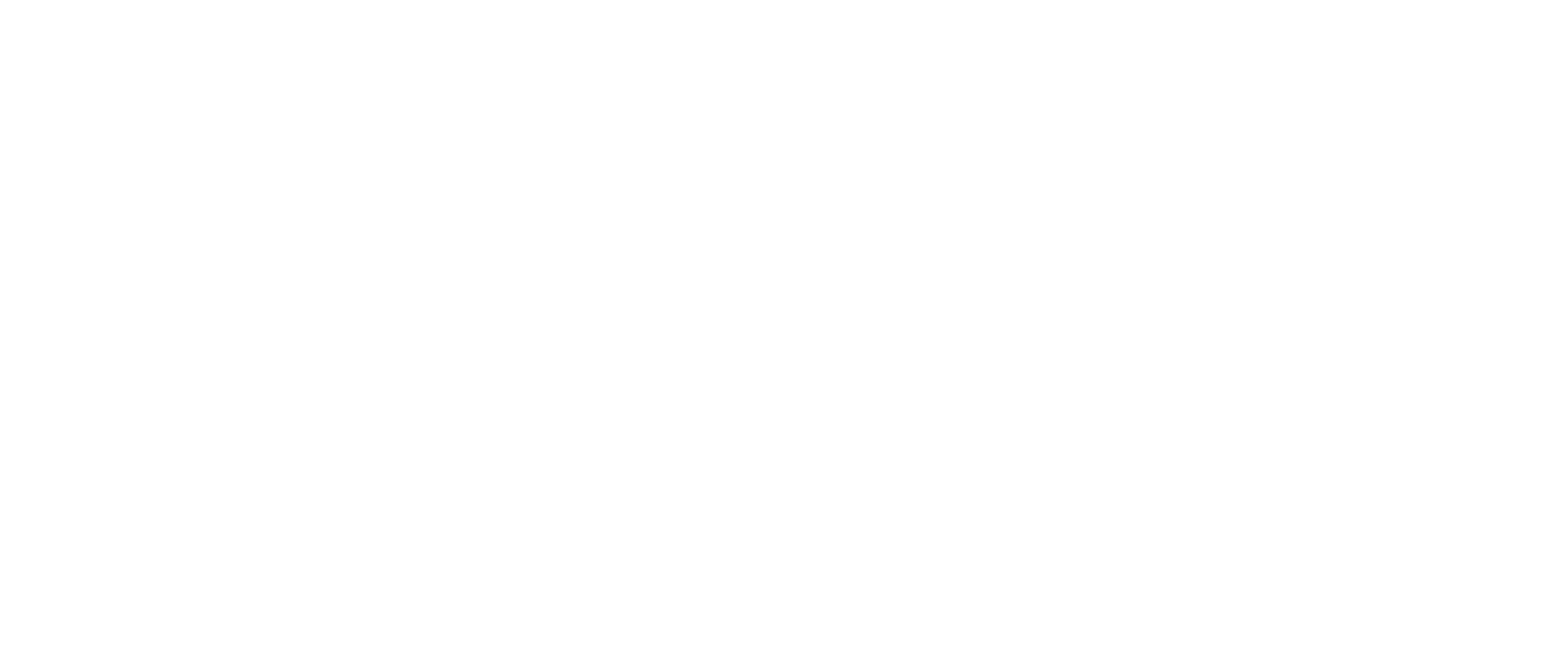
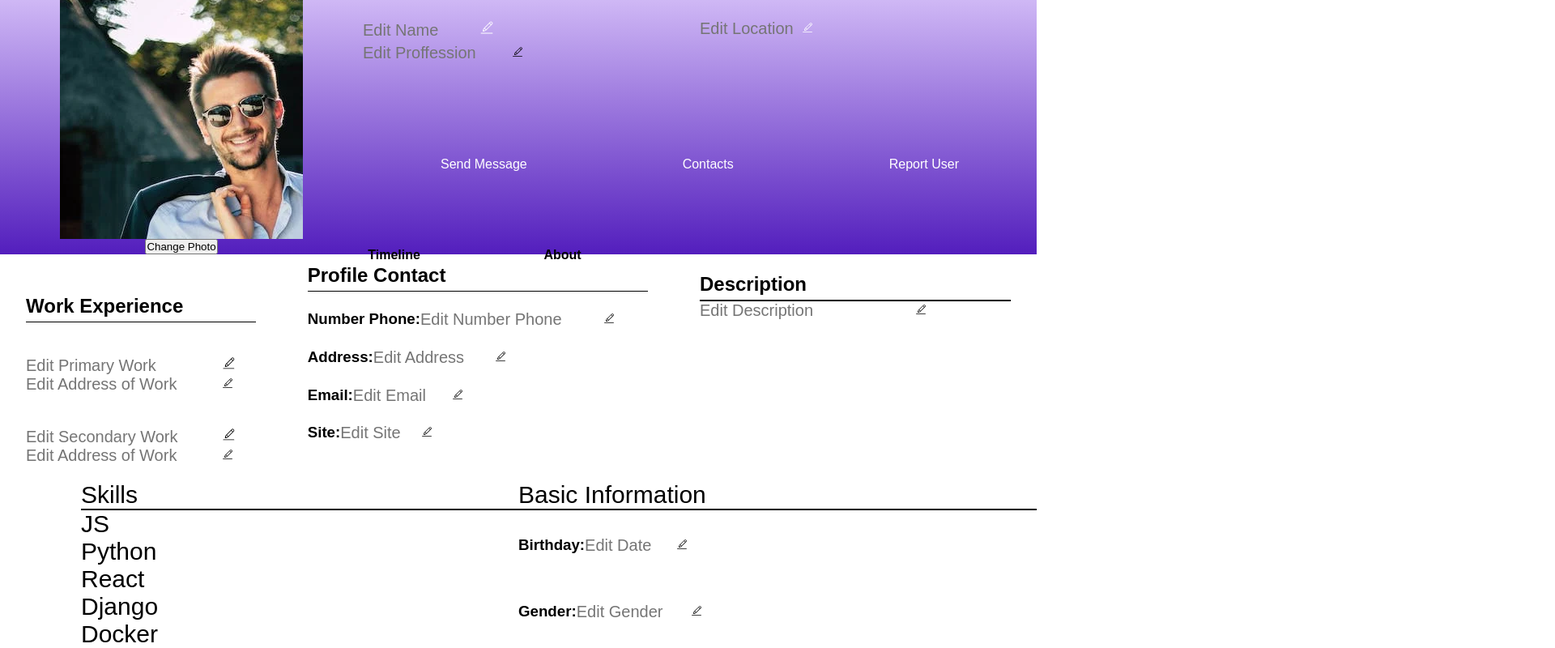
Before and after one commit to Linayoo/Valtech-Dashboard, a React (Create React App) app in the folder frontend/: page /profile in a window 1280 px wide. Before the commit this address had no page. Shown: the part 6-806 px from the top of the page at 81% size, 1920 px wide, since content can reach past the window. Built offline with nearby package versions, Linux system fonts and the light colour scheme.

Commit message:
Profile Page

```diff
--- a/frontend/src/App.js
+++ b/frontend/src/App.js
@@ -2,6 +2,7 @@
 import Login from './components/Login/Login';
 import HomePage from './pages/home/home-page';
 import ProjectsPage from "./pages/projects/projects-page";
+import ProfilePage from "./pages/profile/profile-page";
 
 
 function App() {
@@ -12,6 +13,7 @@
           <Route path="/" element={<Login />} />
           <Route path="home/" element={<HomePage />} />
           <Route path="projects/" element={<ProjectsPage />} />
+          <Route path="profile/" element={<ProfilePage />} />
         </Routes>
       </main>
     </BrowserRouter>
--- a/frontend/src/pages/profile/profile-page.js
+++ b/frontend/src/pages/profile/profile-page.js
@@ -1,18 +1,26 @@
-import { ProfileInfo, ProfileSkills, ProfileBasicInformation, ProfileBirthday, ProfileGender, ProfileWork, PrimaryWork, SecondaryWork, ProfileContact, ProfileAddress, ProfileEmail, ProfilePhone, ProfileSite, TabAbout, ProfileName, ProfileLocation, TabTimeline, ProfileMain,ProfileRightSide, NameLocation, Proffession, Functions, FuncContacts, FuncReportUser, FuncSendMess, FunctionTabs, ProfilePhoto, WorkContact, SkillsBasic, ProfileInfoLeftSide} from "./profile.styles"
-
+import { ProfileInfo, SkillsString, DescriptionString, ProfileDescription, TextDescription, BasicString, SkillsAll, ProfileString, ProfileSkills, WorkExperience, ProfileBasicInformation, ProfileBirthday, ProfileGender, ProfileWork, PrimaryWork, SecondaryWork, ProfileContact, ProfileAddress, ProfileEmail, ProfilePhone, ProfileSite, TabAbout, ProfileName, ProfileLocation, TabTimeline, ProfileMain,ProfileRightSide, NameLocation, Proffession, Functions, FuncContacts, FuncReportUser, FuncSendMess, FunctionTabs, ProfilePhoto, WorkContact, SkillsBasic, ProfileInfoLeftSide} from "./profile.styles"
+import {CiEdit} from 'react-icons/ci'
 const ProfilePage = () => {
     return (
         <ProfileMain>
             <ProfileInfo>
                 <ProfileInfoLeftSide>
-                    <ProfilePhoto></ProfilePhoto>
+                    <ProfilePhoto>
+                    </ProfilePhoto>
+                    <button>Change Photo</button>
                 </ProfileInfoLeftSide>
                 <ProfileRightSide>
                     <NameLocation>
-                        <ProfileName>Jeremy Rose</ProfileName>
-                        <ProfileLocation>New York</ProfileLocation>
+                        <ProfileName>
+                            <p><input type="text" placeholder="Edit Name"/><span><CiEdit /></span></p>
+                        </ProfileName>
+                        <ProfileLocation>
+                            <p><input type="text" placeholder="Edit Location"/><span><CiEdit /></span></p>
+                        </ProfileLocation>
                     </NameLocation>
-                    <Proffession>Product Designer</Proffession>
+                    <Proffession>
+                        <p><input type="text" placeholder="Edit Proffession"/><span><CiEdit /></span></p>
+                    </Proffession>
                     <Functions>
                         <FuncSendMess>Send Message</FuncSendMess>
                         <FuncContacts>Contacts</FuncContacts>
@@ -25,22 +33,66 @@
                 </ProfileRightSide>
             </ProfileInfo>
             <WorkContact>
-                <ProfileWork>Work Expirience
-                    <PrimaryWork>Spotify New York</PrimaryWork>
-                    <SecondaryWork>Metropolitan Museum</SecondaryWork>
+                <ProfileWork>
+                    <WorkExperience><h2>Work Experience</h2></WorkExperience>
+                    <PrimaryWork>
+                        <h3><input type="text" placeholder="Edit Primary Work"/><span><CiEdit /></span></h3>
+                        <p><input type="text" placeholder="Edit Address of Work"/><span><CiEdit /></span></p>
+                    </PrimaryWork>
+                    <SecondaryWork>
+                        <h3><input type="text" placeholder="Edit Secondary Work "/><span><CiEdit /></span></h3>
+                        <p><input type="text" placeholder="Edit Address of Work"/><span><CiEdit /></span></p>
+                        </SecondaryWork>
                 </ProfileWork>
-                <ProfileContact>Profile Contact
-                    <ProfilePhone>Number:3838383</ProfilePhone>
-                    <ProfileAddress>Address:Odessa</ProfileAddress>
-                    <ProfileEmail>Email:gekakskd@gmaiodfj</ProfileEmail>
-                    <ProfileSite>Site:valtech.com</ProfileSite>
+                <ProfileContact>
+                    <ProfileString><h2>Profile Contact</h2></ProfileString>
+                    <ProfilePhone>
+                        <h3>Number Phone:</h3>
+                        <p><input type="text" placeholder="Edit Number Phone"/><span><CiEdit /></span></p>
+                    </ProfilePhone>
+                    <ProfileAddress>
+                        <h3>Address:</h3>
+                        <p><input type="text" placeholder="Edit Address"/><span><CiEdit /></span></p>
+                    </ProfileAddress>
+                    <ProfileEmail>
+                        <h3>Email:</h3>
+                        <p><input type="text" placeholder="Edit Email"/><span><CiEdit /></span></p>
+                    </ProfileEmail>
+                    <ProfileSite>
+                        <h3>Site:</h3>
+                        <p><input type="text" placeholder="Edit Site"/><span><CiEdit /></span></p>
+                    </ProfileSite>
                 </ProfileContact>
+                <ProfileDescription>
+                    <TextDescription>
+                        <DescriptionString>
+                            <h2>Description</h2>
+                        </DescriptionString>
+                        <p><input type="text" placeholder="Edit Description"/><span><CiEdit /></span></p>
+                    </TextDescription>
+                </ProfileDescription>
             </WorkContact>
             <SkillsBasic>
-                <ProfileSkills>Hello SKills</ProfileSkills>
+                <ProfileSkills>
+                    <SkillsString>Skills</SkillsString>
+                    <SkillsAll>
+                        <p>JS</p>
+                        <p>Python</p>
+                        <p>React</p>
+                        <p>Django</p>
+                        <p>Docker</p>
+                    </SkillsAll>
+                </ProfileSkills>
                 <ProfileBasicInformation>
-                    <ProfileBirthday>Birthday: 15 June</ProfileBirthday>
-                    <ProfileGender>Gender: Male</ProfileGender>
+                    <BasicString>Basic Information</BasicString>
+                    <ProfileBirthday>
+                        <h3>Birthday:</h3>
+                        <p><input type="text" placeholder="Edit Date"/><span><CiEdit /></span></p>
+                    </ProfileBirthday>
+                    <ProfileGender>
+                        <h3>Gender:</h3>
+                        <p><input type="text" placeholder="Edit Gender"/><span><CiEdit /></span></p>
+                    </ProfileGender>
                 </ProfileBasicInformation>
             </SkillsBasic>
         </ProfileMain>
--- a/frontend/src/pages/profile/profile.styles.js
+++ b/frontend/src/pages/profile/profile.styles.js
@@ -15,11 +15,16 @@
 `;
 
 export const ProfileInfoLeftSide = styled.div`
-width: 50%;
+width: 35%;
 height: 100%;
 display: flex;
 align-items: center;
 justify-content: center;
+flex-direction: column;
+button {
+    color: black;
+    align-items: flex-end;
+}
 `;
 
 export const ProfilePhoto = styled.div`
@@ -29,14 +34,16 @@
 align-items: center;
 justify-content: center;
 background-image: url("profile_photo.webp");
+
 `;
 
 export const ProfileRightSide = styled.div`
-background-color: white;
-width: 50%;
-height: 100%;
+width: 65%;
+height: 300px;
 display: flex;
+/* justify-content: center; */
 flex-direction: column;
+margin-top: 30px;
 `;
 
 export const NameLocation = styled.div`
@@ -44,55 +51,88 @@
 height: 30px;
 display: flex;
 flex-direction: row;
+justify-content: space-around;
+
 `;
 
-export const ProfileName = styled.div`
-width: 100%;
+export const ProfileName = styled.form`
+width: 50%;
 height: 30px;
+color: white;
+display: flex;
+flex-direction: row;
+align-items: flex-start;
+justify-content: flex-start;
+font-size: 20px;
+input{
+    background-color: transparent;
+    border: none;
+    color: white;
+    font-size: 20px;
+    width: 50%;
+}
 `;
 
 export const ProfileLocation = styled.div`
-width: 100%;
+width: 50%;
 height: 30px;
+color: white;
+input{
+    background-color: transparent;
+    border: none;
+    color: white;
+    font-size: 20px;
+    width: 30%;
+}
 `;
 
 
 
 export const Proffession = styled.div`
-background-color: grey;
+color: black;
 display: flex;
 flex-direction: row;
 width: 100%;
 height: 100px;
+input{
+    background-color: transparent;
+    border: none;
+    color: white;
+    font-size: 20px;
+    width: 65%;
+}
 `;
 
 export const Functions = styled.div`
 display: flex;
 flex-direction: row;
-justify-content: space-between;
+justify-content: space-around;
 width: 100%;
 height: 250px;
+align-items: flex-end;
 `;
 
 export const FuncContacts = styled.div`
-background-color: blue;
-
+color: white;
 `;
 
 export const FuncReportUser = styled.div`
-background-color: blue;
+color: white;
 `;
 
 export const FuncSendMess = styled.div`
-background-color: blue;
+color: white;
 `;
 
 export const FunctionTabs = styled.div`
 display: flex;
 flex-direction: row;
 justify-content: space-around;
-width: 100%;
+width: 50%;
 height: 250px;
+align-items: flex-end;
+font-weight: 800;
+margin-left: -70px;
 `;
 
 export const TabAbout = styled.div`
@@ -106,60 +146,159 @@
 export const WorkContact = styled.div`
 width: 100vw;
 height: 35%;
-background-color: red;
+background-color: white;
 display: flex;
 flex-direction: row;
 justify-content: space-around;
 `;
 
+
+
 export const ProfileWork = styled.div`
 display: flex;
 flex-direction: column;
-background-color: grey;
+/* background-color: grey; */
 justify-content: space-around;
 `;
 
-export const PrimaryWork = styled.div`
+export const WorkExperience = styled.div`
+color: black;
 display: flex;
-background-color: green;
+margin-top: 30px;
+/* align-items: flex-start;
+justify-content: flex-start; */
+border-bottom: 1px solid black;
+padding-bottom: 5px;
 `;
 
-export const SecondaryWork = styled.div`
+export const PrimaryWork = styled.form`
 display: flex;
-background-color: green;
+flex-direction: column;
+input{
+    background-color: transparent;
+    border: none;
+    color: white;
+    font-size: 20px;
+    width: 85%;
+}
+/* background-color: green; */
+`;
+
+export const SecondaryWork = styled.form`
+display: flex;
+flex-direction: column;
+input{
+    background-color: transparent;
+    border: none;
+    color: white;
+    font-size: 20px;
+    width: 85%;
+}
+/* background-color: green; */
 `;
 
 export const ProfileContact = styled.div`
 display: flex;
 flex-direction: column;
-background-color: blue;
+/* background-color: blue; */
 justify-content: space-around;
+height: 80%;
+margin-top: 20px;
+`;
+
+export const ProfileString = styled.div`
+color: black;
+display: flex;
+margin-top: -20px;
+border-bottom: 1px solid black;
+padding-bottom: 5px;
 `;
 
 export const ProfilePhone = styled.div`
 display: flex;
-background-color: green;
+input{
+    background-color: transparent;
+    border: none;
+    color: white;
+    font-size: 20px;
+    width: 80%;
+}
 `;
 
 export const ProfileAddress = styled.div`
 display: flex;
-background-color: green;
+input{
+    background-color: transparent;
+    border: none;
+    color: white;
+    font-size: 20px;
+    width: 53%;
+}
 `;
 
 export const ProfileEmail = styled.div`
 display: flex;
-background-color: green;
+input{
+    background-color: transparent;
+    border: none;
+    color: white;
+    font-size: 20px;
+    width: 43%;
+}
 `;
 
 export const ProfileSite = styled.div`
 display: flex;
-background-color: green;
+input{
+    background-color: transparent;
+    border: none;
+    color: white;
+    font-size: 20px;
+    width: 35%;
+}
+`;
+
+export const ProfileDescription = styled.div`
+display: flex;
+color: black;
+flex-direction: column;
+justify-content: space-between;
+/* align-items: flex-start; */
+margin-bottom: 22%;
+width: 30%;
+
+`;
+
+export const DescriptionString = styled.div`
+display: flex;
+color: black;
+justify-content: flex-start;
+align-items: flex-start;
+border-bottom: 2px solid black;
+padding-bottom: 5px;
+`;
+
+export const TextDescription = styled.form`
+
+display: flex;
+color: black;
+display: flex;
+flex-direction: column;
+/* background-color: blue; */
+justify-content: space-around;
+height: 80%;
+margin-top: 23px;
+input {
+/* margin-top: 35px; */
+background: transparent;
+border: none;
+font-size: 20px;
+}
 `;
 
 export const SkillsBasic = styled.div`
 width: 100%;
 height: 25%;
-background-color: green;
 display: flex;
 flex-direction: row;
 justify-content: space-between;
@@ -167,29 +306,68 @@
 
 export const ProfileSkills = styled.div`
 width: 50%;
-height: 25%;
+height: 100%;
 display: flex;
+font-size: 30px;
+flex-direction: column;
+justify-content: space-between;
+margin-left: 100px;
 `;
+
+export const SkillsString = styled.div`
+color: black;
+display: flex;
+border-bottom: 2px solid black;
+`;
+
+export const SkillsAll = styled.div`
+color: black;
+display: flex;
+flex-direction: column;
+`;
+
+
 
 
 
 export const ProfileBasicInformation = styled.div`
 width: 50%;
-height: 25%;
-background-color: green;
+height: 100%;
 display: flex;
 flex-direction: column;
-justify-content: space-around;
+justify-content: space-between;
+`;
+
+export const BasicString = styled.div`
+color: black;
+font-size: 30px;
+border-bottom: 2px solid black;
 `;
 
 export const ProfileBirthday = styled.div`
 width: 100vw;
 height: 25%;
-background-color: green;
+display: flex;
+flex-direction: row;
+input{
+    background-color: transparent;
+    border: none;
+    color: white;
+    font-size: 20px;
+    width: 40%;
+}
 `;
 
 export const ProfileGender = styled.div`
 width: 100vw;
 height: 25%;
-background-color: green;
+display: flex;
+flex-direction: row;
+input{
+    background-color: transparent;
+    border: none;
+    color: white;
+    font-size: 20px;
+    width: 50%;
+}
 `;
```
